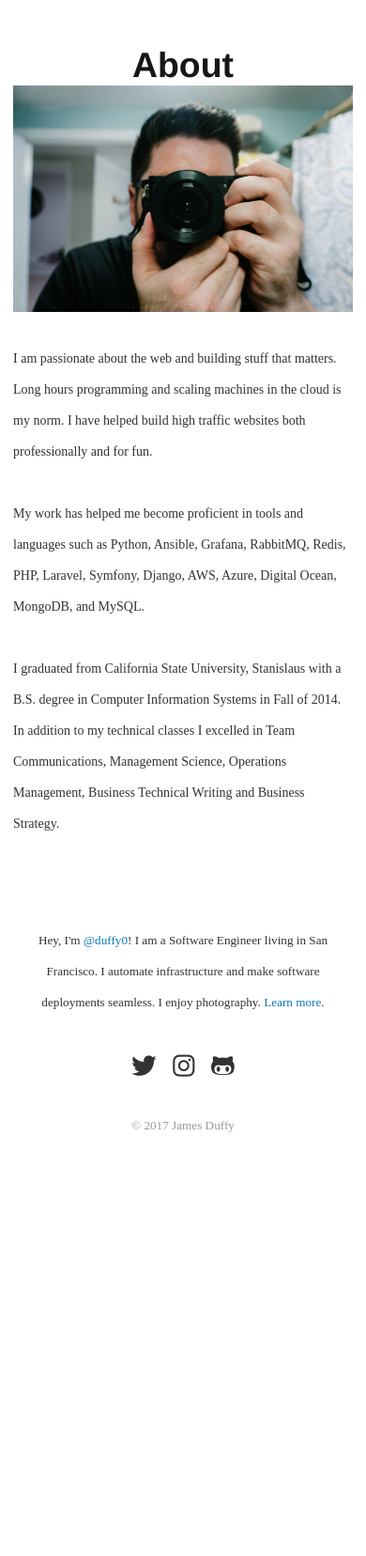
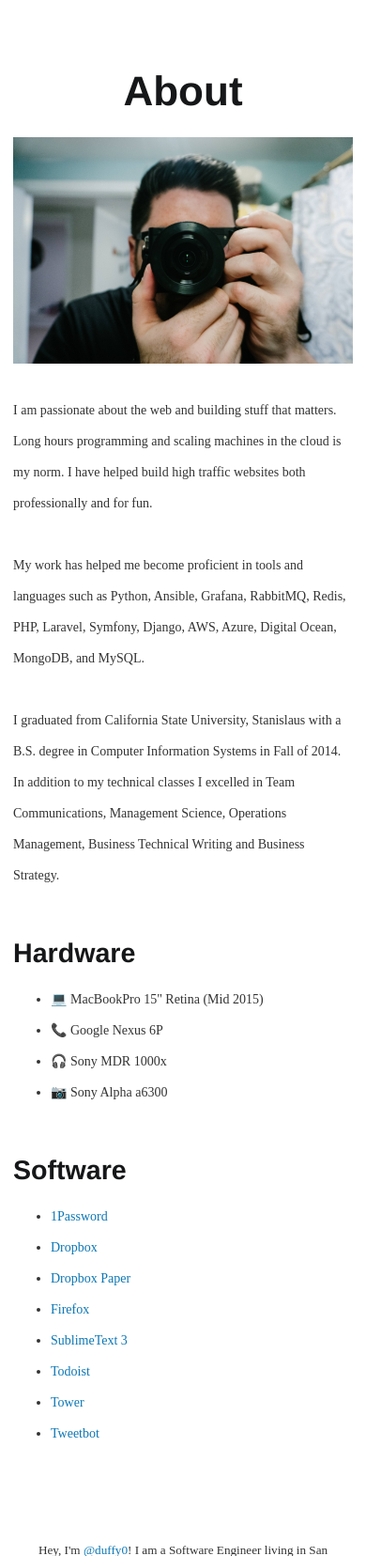
Before and after one commit to jamesduffy/duffy.xyz, a Flask app: page / in a window 390 px wide. Shown: the part 95-1751 px from the top of the page at 94% size. Before the commit the page ends 1300 px from the top, so only its background shows below. Run offline with Flask 2, Linux system fonts and the light colour scheme; some libraries are stand-ins or nearby versions; some web fonts are replaced.

Commit message:
update index to include hardware/software lists

```diff
--- a/_pages/index.md
+++ b/_pages/index.md
@@ -10,3 +10,22 @@ I am passionate about the web and building stuff that matters. Long hours progra
 My work has helped me become proficient in tools and languages such as Python, Ansible, Grafana, RabbitMQ, Redis, PHP, Laravel, Symfony, Django, AWS, Azure, Digital Ocean, MongoDB, and MySQL.
 
 I graduated from California State University, Stanislaus with a B.S. degree in Computer Information Systems in Fall of 2014. In addition to my technical classes I excelled in Team Communications, Management Science, Operations Management, Business Technical Writing and Business Strategy.
+
+
+## Hardware
+
+- 💻 MacBookPro 15" Retina (Mid 2015)
+- 📞 Google Nexus 6P
+- 🎧 Sony MDR 1000x
+- 📷 Sony Alpha a6300
+
+## Software
+
+- [1Password](https://1password.com/)
+- [Dropbox](https://db.tt/bE7WFaSW)
+- [Dropbox Paper](https://paper.dropbox.com/)
+- [Firefox](https://www.mozilla.org/en-US/firefox/)
+- [SublimeText 3](https://www.sublimetext.com/)
+- [Todoist](https://todoist.com/premium)
+- [Tower](https://www.git-tower.com/mac/)
+- [Tweetbot](https://tapbots.com/tweetbot/mac/)
--- a/assets/styles.less
+++ b/assets/styles.less
@@ -56,12 +56,12 @@ a, a:visited {
     }
 }
 
-h1 { font-size: 2.4rem; }
-h2 { font-size: 2.2rem; }
-h3 { font-size: 2rem; }
-h4 { font-size: 1.8rem; }
-h5 { font-size: 1.5rem; }
-h6 { font-size: 1.2rem; }
+h1 { font-size: 2rem; }
+h2 { font-size: 1.3rem; }
+h3 { font-size: 1.2rem; }
+h4 { font-size: 1.1rem; }
+h5 { font-size: 1rem; }
+h6 { font-size: 0.8rem; }
 
 pre {
     line-height: 1.2rem;
@@ -227,8 +227,7 @@ article {
 
     }
 
-    h1,
-    h2 {
+    h1{
         max-width: 800px;
         margin-left: auto;
         margin-right: auto;
@@ -475,12 +474,12 @@ body.dark {
         font-size: 16px;
     }
 
-    h1 { font-size: 2rem; line-height: 2.5rem; }
-    h2 { font-size: 1.7rem; line-height: 2rem; }
-    h3 { font-size: 1.5rem; line-height: 2rem; }
-    h4 { font-size: 1.3rem; line-height: 1.5rem; }
-    h5 { font-size: 1.2rem; line-height: 1.5rem; }
-    h6 { font-size: 1rem; line-height: 1.3rem; }
+    // h1 { font-size: 2rem; line-height: 2.5rem; }
+    // h2 { font-size: 1.7rem; line-height: 2rem; }
+    // h3 { font-size: 1.5rem; line-height: 2rem; }
+    // h4 { font-size: 1.3rem; line-height: 1.5rem; }
+    // h5 { font-size: 1.2rem; line-height: 1.5rem; }
+    // h6 { font-size: 1rem; line-height: 1.3rem; }
 }
 
 @media screen
--- a/duffyxyz/static/css/styles.css
+++ b/duffyxyz/static/css/styles.css
@@ -48,22 +48,22 @@ a:visited:hover {
   border-bottom: 0.05em solid #0c77b5;
 }
 h1 {
-  font-size: 2.4rem;
+  font-size: 2rem;
 }
 h2 {
-  font-size: 2.2rem;
+  font-size: 1.3rem;
 }
 h3 {
-  font-size: 2rem;
+  font-size: 1.2rem;
 }
 h4 {
-  font-size: 1.8rem;
+  font-size: 1.1rem;
 }
 h5 {
-  font-size: 1.5rem;
+  font-size: 1rem;
 }
 h6 {
-  font-size: 1.2rem;
+  font-size: 0.8rem;
 }
 pre {
   line-height: 1.2rem;
@@ -199,8 +199,7 @@ h6 {
   max-width: 650px;
   margin: .7rem auto 0;
 }
-h1,
-h2 {
+h1 {
   max-width: 800px;
   margin-left: auto;
   margin-right: auto;
@@ -397,30 +396,6 @@ body.dark footer {
   body {
     font-size: 16px;
   }
-  h1 {
-    font-size: 2rem;
-    line-height: 2.5rem;
-  }
-  h2 {
-    font-size: 1.7rem;
-    line-height: 2rem;
-  }
-  h3 {
-    font-size: 1.5rem;
-    line-height: 2rem;
-  }
-  h4 {
-    font-size: 1.3rem;
-    line-height: 1.5rem;
-  }
-  h5 {
-    font-size: 1.2rem;
-    line-height: 1.5rem;
-  }
-  h6 {
-    font-size: 1rem;
-    line-height: 1.3rem;
-  }
 }
 @media screen and (min-width: 480px) and (max-width: 768px) {
   body {
--- a/duffyxyz/templates/_partials/footer.html
+++ b/duffyxyz/templates/_partials/footer.html
@@ -1,6 +1,6 @@
 <footer class="text-center">
     <div class="container">
-        <p>Hey, I'm <a rel="nofollow" target="_blank" href="https://twitter.com/duffy0">@duffy0</a>! I am a Software Engineer living in San Francisco. I automate infrastructure and make software deployments seamless. I enjoy photography. <a href="/more-about-me/">Learn more</a>.</p>
+        <p>Hey, I'm <a rel="nofollow" target="_blank" href="https://twitter.com/duffy0">@duffy0</a>! I am a Software Engineer living in San Francisco. I automate infrastructure and make software deployments seamless. I enjoy photography. <a href="/">Learn more</a>.</p>
 
         <ul class="social-links">
             <li>
--- a/duffyxyz/templates/pages/show.html
+++ b/duffyxyz/templates/pages/show.html
@@ -11,7 +11,7 @@
 
 {% block content %}
 <article>
-    <h2>{{ page.title }}</h2>
+    <h1>{{ page.title }}</h1>
     <section>
         {{ page.html | safe }}
     </section>
--- a/requirements.txt
+++ b/requirements.txt
@@ -15,6 +15,7 @@ Flask-DebugToolbar==0.10.1
 Flask-Login==0.4.0
 Flask-Script==2.0.5
 Flask-Scss==0.5
+Flask-thumbnails==1.0.3
 Frozen-Flask==0.15
 idna==2.5
 ipaddress==1.0.18
@@ -22,9 +23,11 @@ itsdangerous==0.24
 Jinja2==2.9.6
 Markdown==2.6.8
 MarkupSafe==1.0
+olefile==0.44
 packaging==16.8
 paramiko==2.2.1
 pathlib==1.0.1
+Pillow==4.2.1
 pyasn1==0.2.3
 pycparser==2.18
 PyNaCl==1.1.2
```
Also changed, not shown: 1 other file.
